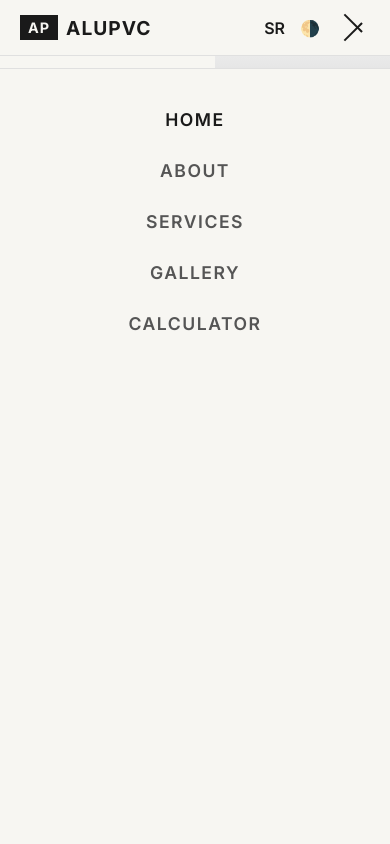
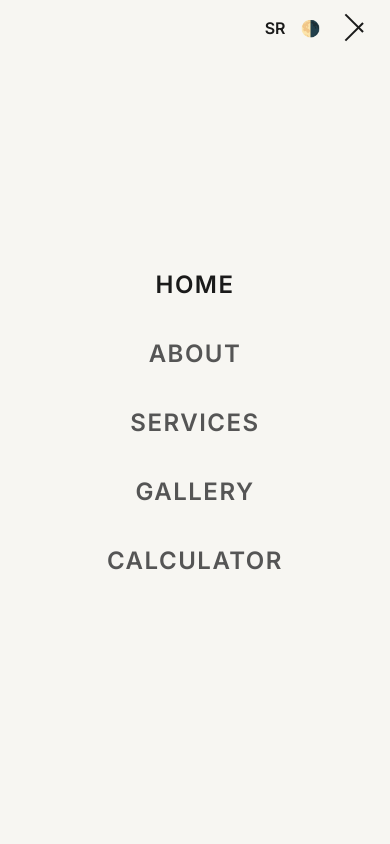
Before and after one commit to BVSBVSBVS/ap-alupvc-web, a plain HTML site: page index.html in a window 390 px wide. Both pictures are taken after a click on the element 352 px from the left and 27 px from the top of the page. Shown: the top 844 px of the page. Drawn offline with Linux system fonts and the light colour scheme.

Commit message:
fix mobile

```diff
--- a/css/style.css
+++ b/css/style.css
@@ -694,46 +694,75 @@ section, main, .site-footer {
     transform: translateY(0);
 }
 
-/* --- RESPONSIVE KOD (max width 768px - npr. iPhone) --- */
+/* ========================================= */
+/* === RESPONSIVNOST & FINESE (TEL/TAB) ==== */
+/* ========================================= */
+
+section, main, .site-footer {
+    opacity: 0;
+    transform: translateY(20px);
+    transition: all 0.6s ease-out;
+}
+
+.active-section {
+    opacity: 1;
+    transform: translateY(0);
+}
+
+/* --- KOD ZA TELEFONE KOJI NE PUCA --- */
 @media (max-width: 768px) {
 
-    /* GLOBALNO */
-    .page-container { padding: 40px 5%; }
-
-    /* LUKSUZNA MOBILE NAVIGACIJA */
-    .navbar {
-        flex-direction: row; /* Ostaje u redu */
-        padding: 15px 20px;
-        position: sticky; /* Prati skrol */
+    /* ZAKUCAVANJE ŠIRINE DA NEMA BEŽANJA U STRANU */
+    body, html {
+        overflow-x: hidden;
+        width: 100%;
+        position: relative;
     }
 
-    /* Skrivamo standardne linkove */
+    .page-container {
+        padding: 40px 5%;
+    }
+
+    /* NAVIGACIJA */
+    .navbar {
+        padding: 15px 5%;
+    }
+
+    .nav-controls {
+        z-index: 1000; /* Mora biti iznad menija */
+    }
+
+    /* MENI PREKO CELOG EKRANA (FULLSCREEN) */
     .nav-links {
-        position: absolute;
-        right: 0px;
-        height: 92vh; /* Skoro cela visina ekrana */
-        top: 8vh;
-        background-color: var(--nav-bg);
+        position: fixed;
+        top: 0;
+        left: 0;
+        width: 100vw;
+        height: 100vh;
+        background-color: var(--bg-color);
         display: flex;
         flex-direction: column;
+        justify-content: center;
         align-items: center;
-        width: 100%; /* Padajući meni preko celog fona */
-        transform: translateX(100%); /* Sakriven desno */
-        transition: transform 0.5s ease-in;
-        border-top: 1px solid var(--border-color);
-        z-index: 1000;
-        padding-top: 40px;
-        justify-content: flex-start;
-        gap: 30px;
+        gap: 40px;
+        transform: translateX(100%); /* Sakriveno skroz van ekrana */
+        transition: transform 0.4s ease-in-out;
+        z-index: 999;
     }
 
-    .nav-links a { font-size: 1.1rem; }
+    .nav-links.active {
+        transform: translateX(0); /* Pojavljuje se tačno preko ekrana */
+    }
 
-    /* Klasa za aktiviranje menija preko JS-a */
-    .nav-links.active { transform: translateX(0%); }
+    .nav-links a {
+        font-size: 1.5rem;
+    }
 
-    /* Dizajn Hamburger Menija (Sa slike 29) */
-    .burger-menu { cursor: pointer; display: block; z-index: 1001; }
+    /* HAMBURGER IKONICA */
+    .burger-menu {
+        cursor: pointer;
+        display: block;
+    }
     .burger-menu div {
         width: 25px;
         height: 2px;
@@ -741,35 +770,63 @@ section, main, .site-footer {
         margin: 5px;
         transition: all 0.3s ease;
     }
-
-    /* Animacija hamburgera u X */
     .burger-menu.active .line1 { transform: rotate(-45deg) translate(-5px, 6px); }
     .burger-menu.active .line2 { transform: rotate(45deg) translate(-5px, -6px); }
 
-    /* HERO SEKCIJA - MOBILNI GRADIENT */
+    /* HERO SEKCIJA */
     .hero-section {
         height: auto;
         padding: 100px 5% 60px 5%;
         text-align: center;
-        overflow: hidden;
+        display: flex;
+        flex-direction: column;
     }
 
-    .main-title { font-size: 3rem; margin-bottom: 20px; }
-    .hero-buttons { flex-direction: column; width: 100%; gap: 15px; }
-
-    /* Dodajemo suptilni gradient preko placeholder-a da izgleda premium kao na slici */
-    .hero-background::after {
-        content: '';
-        position: absolute;
-        top: 0; left: 0; width: 100%; height: 100%;
-        background: linear-gradient(to bottom, rgba(0,0,0,0) 0%, rgba(0,0,0,0.8) 100%);
-        z-index: 1;
+    .hero-content {
+        width: 100%;
+        z-index: 2;
     }
 
-    .hero-content { z-index: 2; position: relative; } /* Tekst mora biti iznad gradijenta */
+    /* Fiksirana pozadina (bivša siva traka po sredini) */
+    .hero-background {
+        width: 100%;
+        height: 100%;
+        top: 0;
+        left: 0; /* Bilo je right, pa je pravilo problem */
+        opacity: 0.3; /* Stavili smo ga u pozadinu, bledo */
+        z-index: 0;
+    }
 
-    /* STATISTIKA (Složeno u 2 kolone kao na slici 33) */
+    .main-title {
+        font-size: 2.8rem;
+        margin-bottom: 20px;
+    }
+
+    .hero-buttons {
+        display: flex;
+        flex-direction: column;
+        width: 100%;
+        gap: 15px;
+    }
+
+    /* O NAMA (Početna) - Bilo je prepolovljeno */
+    .about-preview {
+        display: flex;
+        flex-direction: column; /* Tekst gore, slika dole */
+    }
+
+    .about-text {
+        padding: 50px 5%;
+    }
+
+    .about-image {
+        width: 100%;
+        min-height: 300px;
+    }
+
+    /* STATISTIKA */
     .stats-section {
+        display: grid;
         grid-template-columns: 1fr 1fr;
     }
 
@@ -779,31 +836,43 @@ section, main, .site-footer {
         padding: 30px 10px;
     }
 
-    .stat-item h2 { font-size: 2.8rem; }
+    .stat-item h2 { font-size: 2.5rem; }
 
-    /* KALKULATOR MOBILE - OPTIMIZACIJA (image_15.png) */
+    /* KALKULATOR */
     .calculator-container {
-        grid-template-columns: 1fr; /* Preview na vrhu, kontrole ispod */
+        display: flex;
+        flex-direction: column; /* Sve u jednu kolonu */
+        gap: 30px;
+    }
+
+    .sliders-row {
+        flex-direction: column;
         gap: 20px;
     }
 
-    .calc-header { margin-bottom: 30px; }
+    .window-visualizer {
+        height: 200px;
+    }
 
-    /* Slajderi moraju biti veći za prst */
-    input[type="range"] { height: 40px; margin-top: 15px; }
+    input[type="range"] {
+        height: 30px;
+        margin-top: 10px;
+    }
 
-    .window-visualizer { height: 180px; } /* Manja slika prozora na fonu */
+    /* OSTALE MREŽE (Galerija, Kontakt, Footer) */
+    .gallery-grid, .contact-grid, .contact-form, .footer-content {
+        display: flex;
+        flex-direction: column;
+        gap: 30px;
+    }
 
-    /* GALERIJA */
-    .gallery-grid { grid-template-columns: 1fr; }
-    .gallery-item.large, .gallery-item.wide { grid-column: span 1; }
+    .form-group.full-width {
+        width: 100%;
+    }
 
-    /* FOOTER */
-    .footer-content {
-        grid-template-columns: 1fr;
-        gap: 30px;
+    .footer-bottom {
+        flex-direction: column;
+        gap: 15px;
         text-align: center;
     }
-
-    .footer-bottom { flex-direction: column; gap: 10px; text-align: center; }
 }
```
